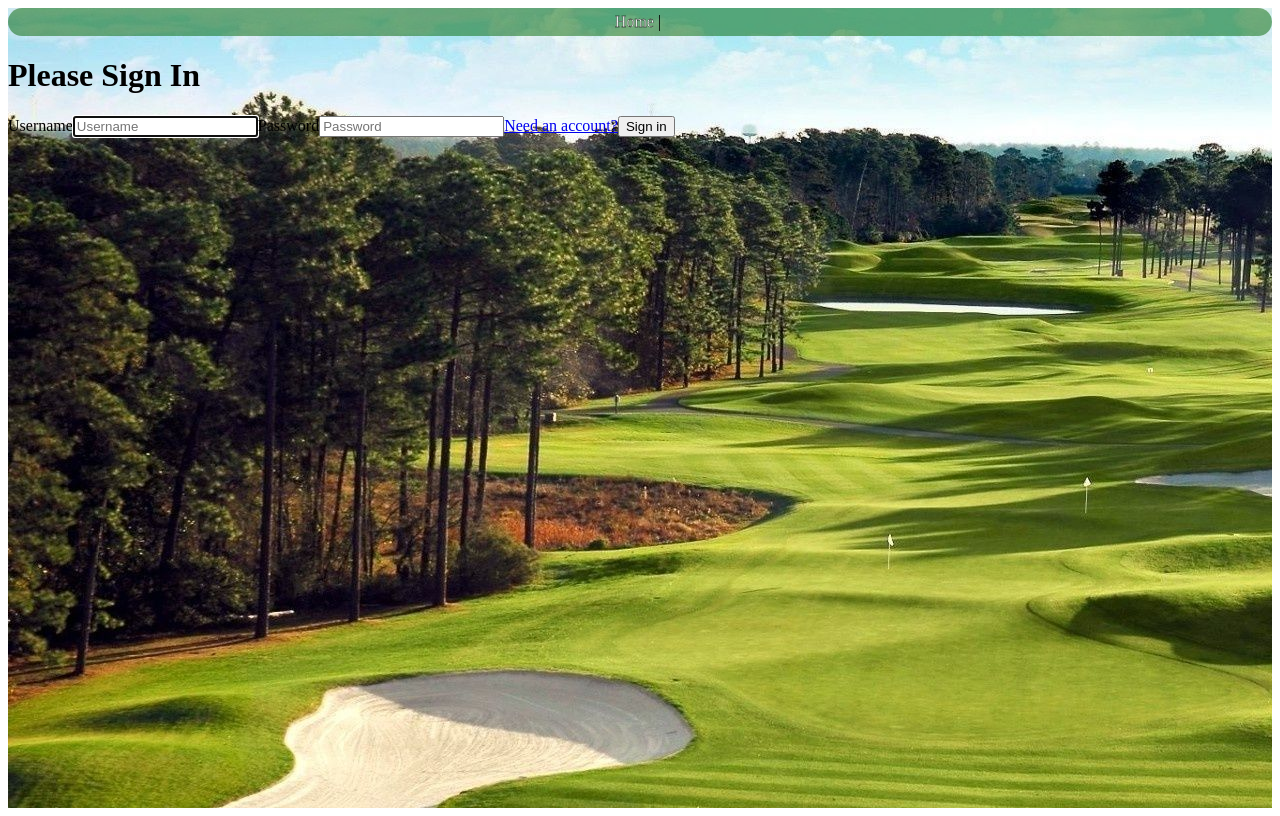
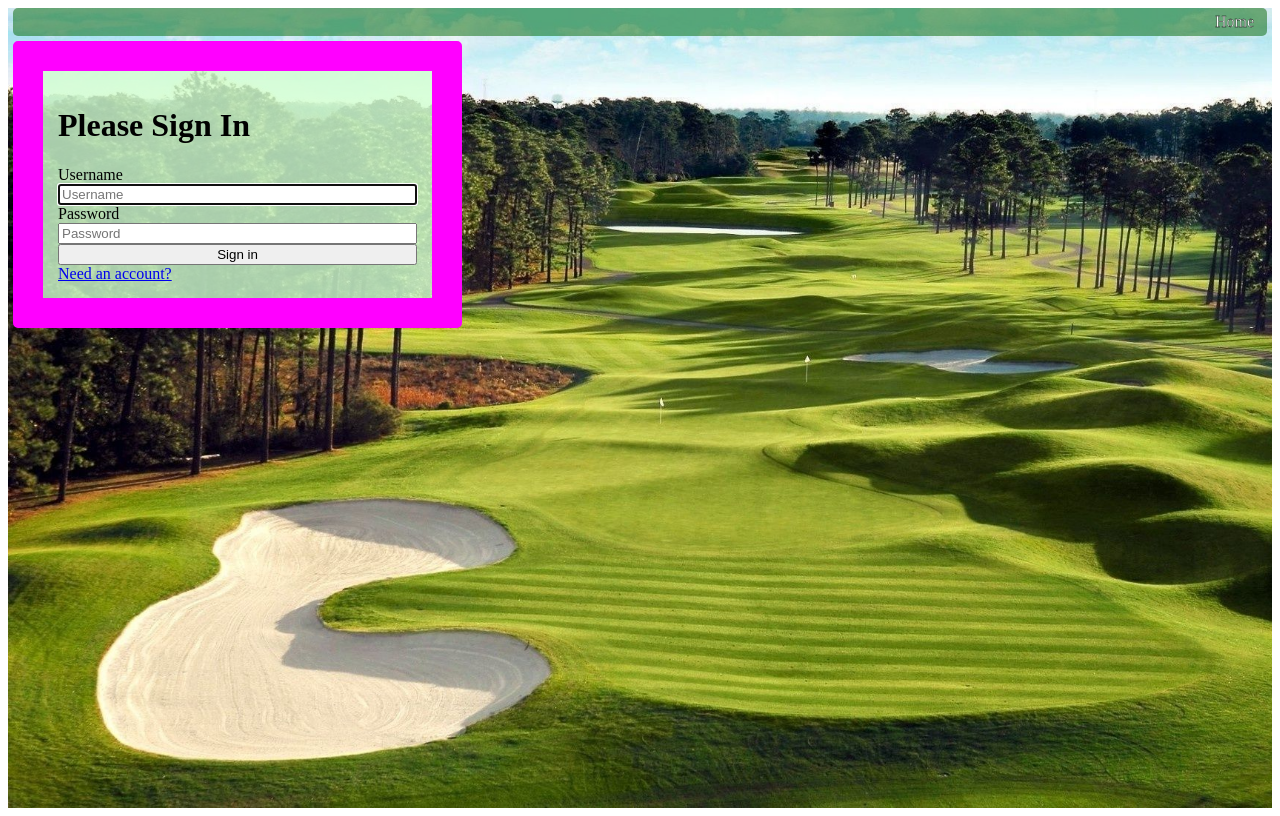
Before and after one commit to dschneiderman12/c-sharp-final-capstone-team-2, a Vue app in the folder vue/: page /login in a window 1280 px wide. Built offline with nearby package versions, Linux system fonts and the light colour scheme.

Commit message:
styling login page

```diff
--- a/vue/src/App.vue
+++ b/vue/src/App.vue
@@ -1,13 +1,15 @@
 <template>
   <div id="app">
     <div id="nav">
-      <router-link class="homeLink" v-bind:to="{ name: 'home' }">Home</router-link>&nbsp;|&nbsp;
+      <router-link class="homeLink" v-bind:to="{ name: 'home' }">Home</router-link>&nbsp;&nbsp;
       <router-link v-bind:to="{ name: 'logout' }" v-if="$store.state.token != ''">Logout</router-link>
     </div>
     <router-view />
   </div>
 </template>
 <style scoped>
+
+
 .homeLink{
   text-decoration: none;
   color: white;
@@ -15,15 +17,29 @@
   -webkit-text-stroke-color:rgb(0, 0, 0);
 
 }
+#login{
+
+ background-color:rgba(209, 255, 209, 0.8);
+  border-radius: 5px;
+  padding: 5px;
+  width: 30%;
+  margin: 5px;
+
+  }
+
 #nav{
   background-color:rgba( 0, 100, 0, 0.5);
-  border-radius: 25px;
+  border-radius: 5px;
   padding: 5px;
-  text-align: center;
+  display: flex;
+  justify-content: flex-end;
+  margin: 5px;
 }
 #app{
-
+  max-width: 100%;
   min-height: 100vh;
   background: url('images/golfCourse1.jpg') ;
+background-size:cover;
 }
+
 </style>
--- a/vue/src/views/Login.vue
+++ b/vue/src/views/Login.vue
@@ -2,16 +2,16 @@
   <div id="login" class="text-center">
     <form class="form-signin" @submit.prevent="login">
       <h1 class="h3 mb-3 font-weight-normal">Please Sign In</h1>
-      <div
-        class="alert alert-danger"
-        role="alert"
-        v-if="invalidCredentials"
-      >Invalid username and password!</div>
+      <div class="alert alert-danger" role="alert" v-if="invalidCredentials">
+        Invalid username and password!
+      </div>
       <div
         class="alert alert-success"
         role="alert"
         v-if="this.$route.query.registration"
-      >Thank you for registering, please sign in.</div>
+      >
+        Thank you for registering, please sign in.
+      </div>
       <label for="username" class="sr-only">Username</label>
       <input
         type="text"
@@ -31,8 +31,9 @@
         v-model="user.password"
         required
       />
+
+      <button type="submit">Sign in</button>
       <router-link :to="{ name: 'register' }">Need an account?</router-link>
-      <button type="submit">Sign in</button>
     </form>
   </div>
 </template>
@@ -47,33 +48,42 @@ export default {
     return {
       user: {
         username: "",
-        password: ""
+        password: "",
       },
-      invalidCredentials: false
+      invalidCredentials: false,
     };
   },
   methods: {
     login() {
       authService
         .login(this.user)
-        .then(response => {
+        .then((response) => {
           if (response.status == 200) {
             this.$store.commit("SET_AUTH_TOKEN", response.data.token);
             this.$store.commit("SET_USER", response.data.user);
             this.$router.push("/");
           }
         })
-        .catch(error => {
+        .catch((error) => {
           const response = error.response;
 
           if (response.status === 401) {
             this.invalidCredentials = true;
           }
         });
-    }
-  }
+    },
+  },
 };
 </script>
 <style>
+#login > form {
+  display: flex;
+  flex-direction: column;
+  padding: 10px;
 
+
+
+}
+#login
+{border: fuchsia, solid, 30px }
 </style>
```
